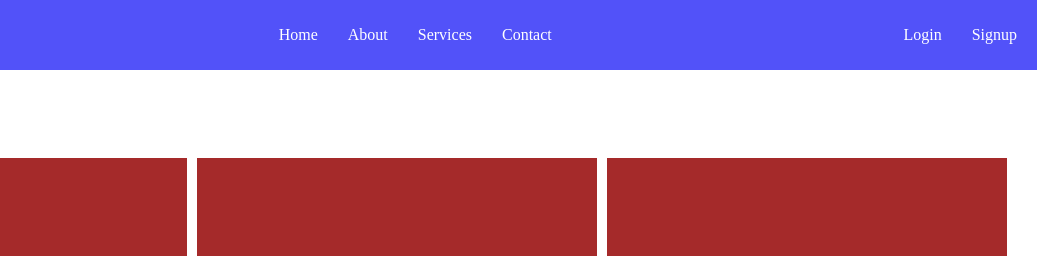
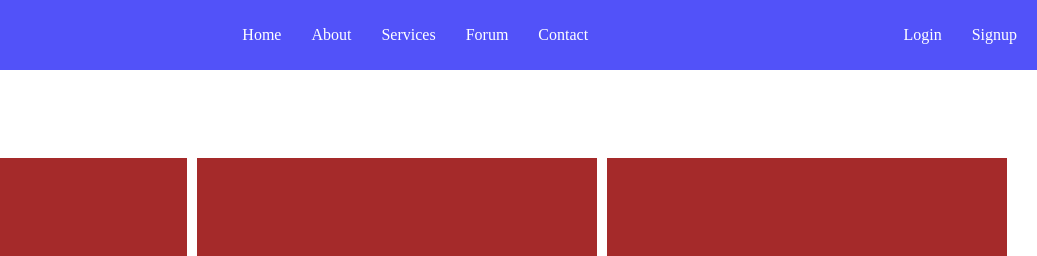
Before and after one commit to jofwitsolution/media-query, a plain HTML site: page index.html in a window 1280 px wide. Shown: the top 256 px of the page, 243-1280 px from the left. Drawn offline with Linux system fonts and the light colour scheme.

Commit message:
Add forum link to navbar

```diff
--- a/index.html
+++ b/index.html
@@ -17,6 +17,7 @@
         <a href="#">Home</a>
         <a href="#">About</a>
         <a href="#">Services</a>
+        <a href="#">Forum</a>
         <a href="#">Contact</a>
       </div>
 
```
